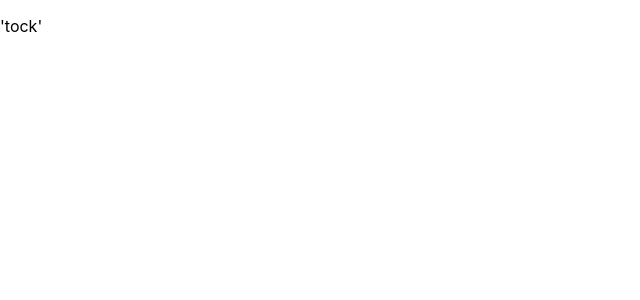
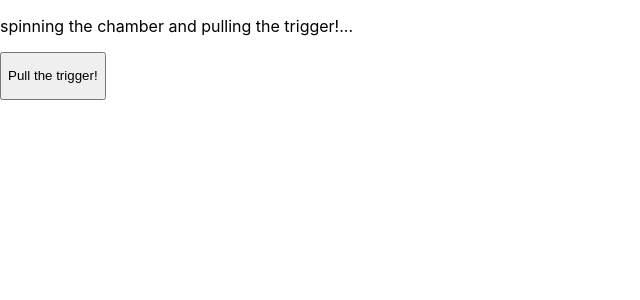
Before and after one commit to rickstylz01/react-playground, a React (Create React App) app: page / in a window 1280 px wide. Shown: the top 300 px of the page, without its empty margins (0-640 px from the left). Built offline with nearby package versions, Linux system fonts and the light colour scheme.

Commit message:
fix hash function syntax

```diff
--- a/src/index.js
+++ b/src/index.js
@@ -1,7 +1,8 @@
 import React from 'react';
 import ReactDOM from 'react-dom';
 // import App from './App';
-import Bomb from './state-drills/Bomb'
+// import Bomb from './state-drills/Bomb'
+import RouletteGun from './state-drills/RouletteGun'
 import './index.css';
 
-ReactDOM.render(<Bomb />, document.getElementById('root'));
+ReactDOM.render(<RouletteGun bulletInChamber={8}/>, document.getElementById('root'));
--- /dev/null
+++ b/src/state-drills/RouletteGun.js
@@ -0,0 +1,43 @@
+import React from 'react';
+
+export default class RouletteGun extends React.Component {
+  static defaultProps = {
+    bulletInChamber: 8,
+  };
+
+  state = {
+    chamber: null,
+    spinningTheChamber: false,
+  };
+
+  componentWillUnmount() {
+    clearTimeout(this.timeout);
+  }
+
+  handleButtonclick = () => {
+    this.setState({
+      spinningTheChamber: true,
+    });
+
+    this.timeout = setTimeout(() => {
+      const randomChamber = Math.ceil(Math.random() * 8);
+
+      this.setState({
+        chamber: randomChamber,
+        spinningTheChamber: false,
+      });
+    }, 2000);
+    console.log(this.state);
+  }
+
+  render() {
+    return (
+      <div>
+        <p>spinning the chamber and pulling the trigger!...</p>
+        <button onClick={this.handleButtonclick}>
+          <p>Pull the trigger!</p>
+        </button>
+      </div>
+    );
+  }
+}
```
